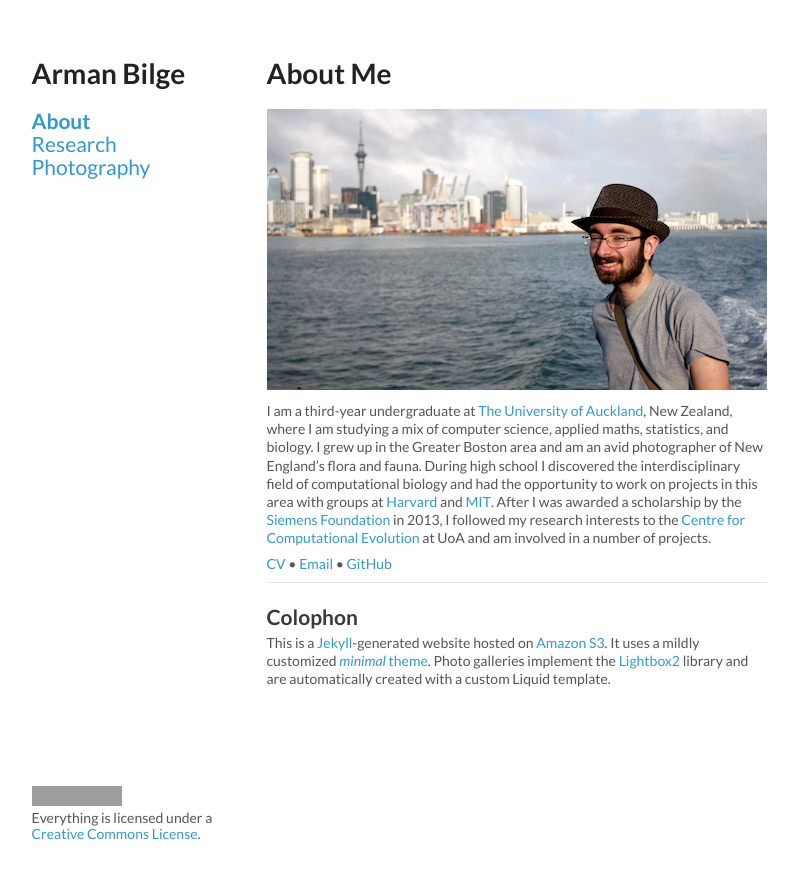
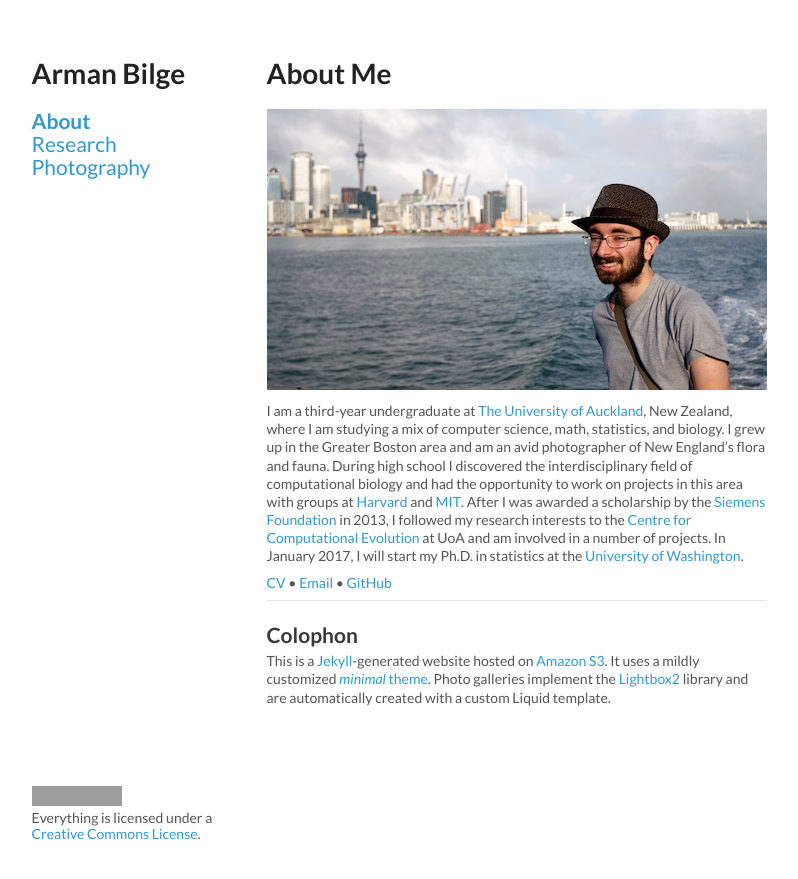
Before and after one commit to armanbilge/armanbilge.github.io, a Jekyll site: the page built from about/index.md, in a window 1280 px wide. Shown: the top 879 px of the page, without its empty margins (241-1039 px from the left). Built offline with Jekyll 4.4.1, drawn with Linux system fonts in a browser that asks for light colours; a style sheet for code colours, icons or effects is not loaded; grey boxes are pictures that could not be loaded.

Commit message:
Update with upcoming PhD position

```diff
--- a/about/index.md
+++ b/about/index.md
@@ -10,7 +10,7 @@ layout: default
 
 I am a third-year undergraduate at
     [The University of Auckland](//auckland.ac.nz/), New Zealand, where I am
-    studying a mix of computer science, applied maths, statistics, and biology.
+    studying a mix of computer science, math, statistics, and biology.
 I grew up in the Greater Boston area and am an avid photographer of New
     England's flora and fauna.
 During high school I discovered the interdisciplinary field of computational
@@ -20,11 +20,13 @@ During high school I discovered the interdisciplinary field of computational
 After I was awarded a scholarship by the
     [Siemens Foundation](//web.archive.org/web/20140906134706id_/http://www.siemens-foundation.org/en/competition/2013_winners.htm#3)
     in 2013, I followed my research interests to the
-    [Centre for Computational Evolution](//compevol.auckland.ac.nz/) at UoA and am
-    involved in a number of projects.
+    [Centre for Computational Evolution](//compevol.auckland.ac.nz/) at UoA and
+    am involved in a number of projects.
+In January 2017, I will start my Ph.D. in statistics at the
+    [University of Washington](//washington.edu).
 
 <a href="/cv"><span class="octicon octicon-file-text"></span> CV</a> &bull;
-<a href="mailto:arman@armanbilge.com"><span class="octicon octicon-mail"></span>  Email</a> &bull;
+<a href="mailto:arman@armanbilge.com"><span class="octicon octicon-mail"></span> Email</a> &bull;
 <a href="//github.com/armanbilge"><span class="octicon octicon-mark-github"></span> GitHub</a>
 
 ---
```
Also changed, not shown: cv/index.md (+5 -0 lines).
